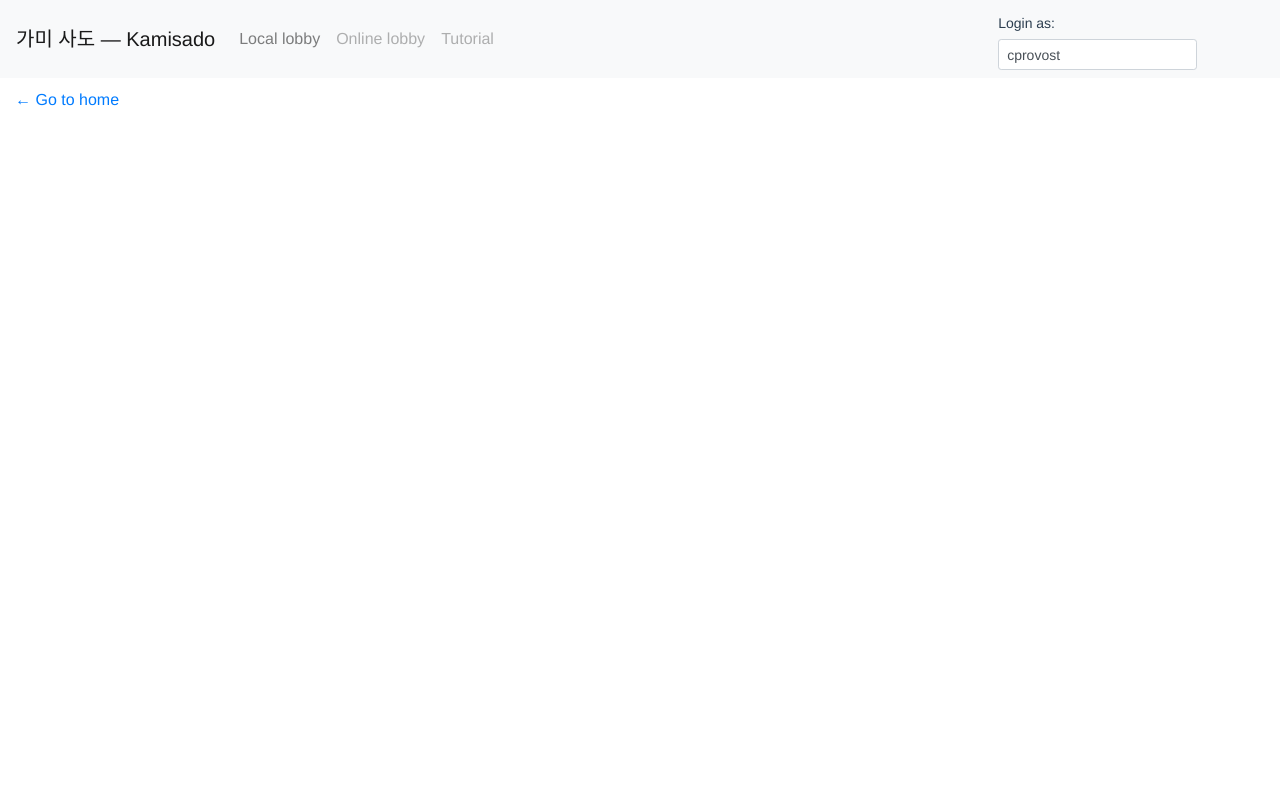
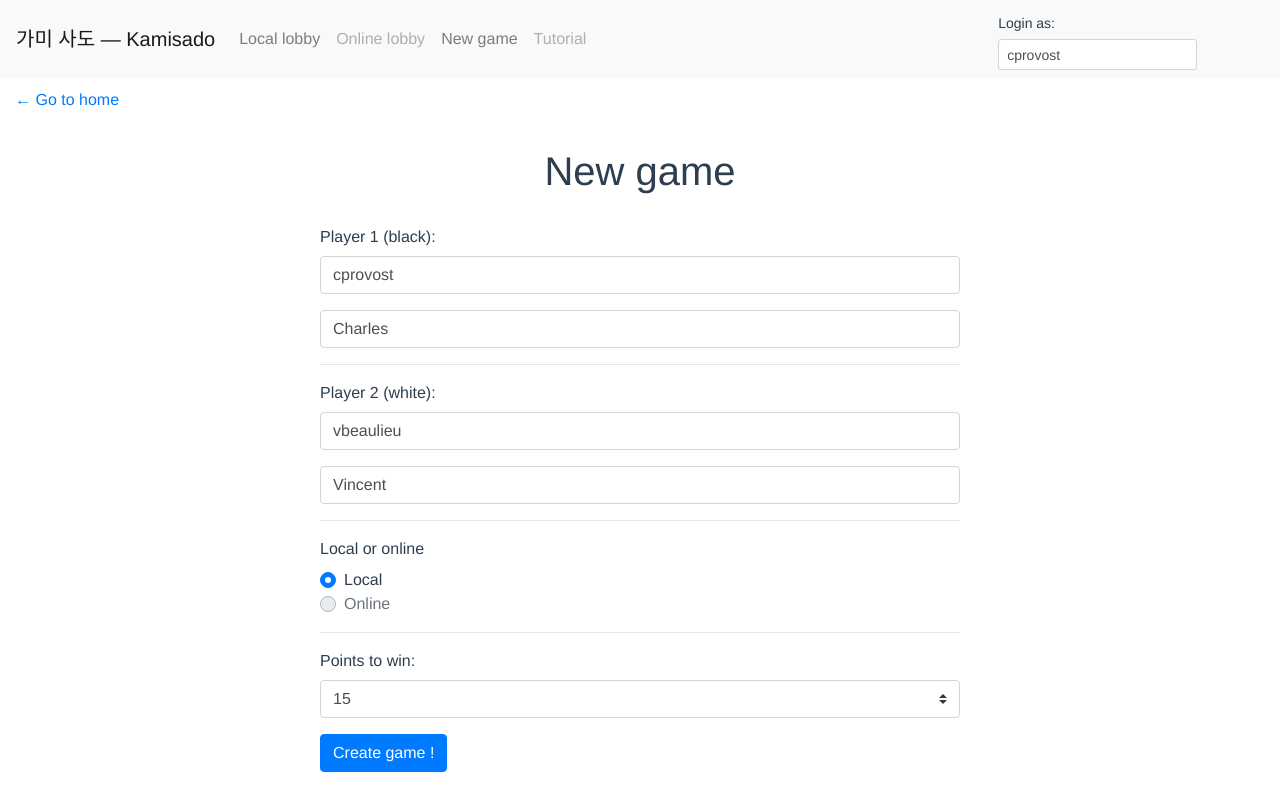
Before and after one commit to stlows/kamisado, a Vue app: page /#/newGame in a window 1280 px wide. Built offline with nearby package versions, Linux system fonts and the light colour scheme.

Commit message:
nav home button seulement quand pas sur page home

```diff
--- a/src/components/Nav.vue
+++ b/src/components/Nav.vue
@@ -10,6 +10,7 @@
         <b-navbar-nav>
           <b-nav-item to="/local/lobby">Local lobby</b-nav-item>
           <b-nav-item to="/online/lobby" disabled title="Not yet implemented...">Online lobby</b-nav-item>
+          <b-nav-item to="/newGame">New game</b-nav-item>
           <b-nav-item to="/tutorial" disabled title="Not yet implemented...">Tutorial</b-nav-item>
         </b-navbar-nav>
 
@@ -22,14 +23,19 @@
         </b-navbar-nav>
       </b-collapse>
     </b-navbar>
-    <router-link to="/" class="home-link" v-if="$router.history.current.name !== 'home'">← Go to home </router-link>
+    <router-link to="/" class="home-link" v-if="showHome">← Go to home </router-link>
   </div>
 </template>
 
 <script>
 import { mapState } from 'vuex';
 export default {
-    computed: mapState(['loginAs']),
+    computed: {
+      showHome(){
+        return this.$route.name !== 'home'
+      },
+       ...mapState(['loginAs'])
+    },
     methods:{
         updateLogin(updatedLogin){
             this.$store.commit("updateLogin", updatedLogin)
--- a/src/router.ts
+++ b/src/router.ts
@@ -17,8 +17,8 @@ export default new Router({
       component: () => import("./views/LocalLobby.vue")
     },
     {
-      path: "/local/newGame",
-      name: "local/newGame",
+      path: "/newGame",
+      name: "newGame",
       component: () => import("./views/NewGame.vue")
     },
     {
--- a/src/views/Game.vue
+++ b/src/views/Game.vue
@@ -15,7 +15,6 @@ export default {
   data() {
     return {
       game: {
-        localOrOnline: settings.localOrOnline,
         id: this.$route.params.id,
         rounds: []
       }
--- a/src/views/Home.vue
+++ b/src/views/Home.vue
@@ -7,6 +7,9 @@
       </li>
       <li class="list-group-item">
         <b-link to="/online/lobby" :disabled="true" title="Not yet implemented...">Online lobby</b-link>
+      </li>
+      <li class="list-group-item">
+        <b-link to="/newGame">New game</b-link>
       </li>
       <li class="list-group-item">
         <b-link to="/tutorial" :disabled="true" title="Not yet implemented...">Tutorial</b-link>
--- a/src/views/LocalLobby.vue
+++ b/src/views/LocalLobby.vue
@@ -16,7 +16,7 @@ export default {
   methods: {
     newGameVsAi() {},
     newGameVsHuman() {
-      this.$router.push({name: "local/newGame"});
+      this.$router.push({name: "newGame"});
     }
   }
 };
--- a/src/views/NewGame.vue
+++ b/src/views/NewGame.vue
@@ -13,8 +13,8 @@
         </b-form-group>
         <hr>
         <b-form-group label="Local or online">
-            <b-form-radio v-model="localOrOnline" name="localOrOnlineRadio" value="local">Local</b-form-radio>
-            <b-form-radio v-model="localOrOnline" name="localOrOnlineRadio" value="online" disabled title="Not yet implemented...">Online</b-form-radio>
+            <b-form-radio v-model="settings.localOrOnline" name="localOrOnlineRadio" value="local">Local</b-form-radio>
+            <b-form-radio v-model="settings.localOrOnline" name="localOrOnlineRadio" value="online" disabled title="Not yet implemented...">Online</b-form-radio>
         </b-form-group>
         <hr>
         <b-form-group label="Points to win:">
@@ -32,7 +32,7 @@ export default {
         return {
             pointsToWinOptions: [1, 3, 7, 15],
             settings: {
-                localOrOnline: '',
+                localOrOnline: 'local',
                 pointsToWin: 15
             },
             users:[
```
